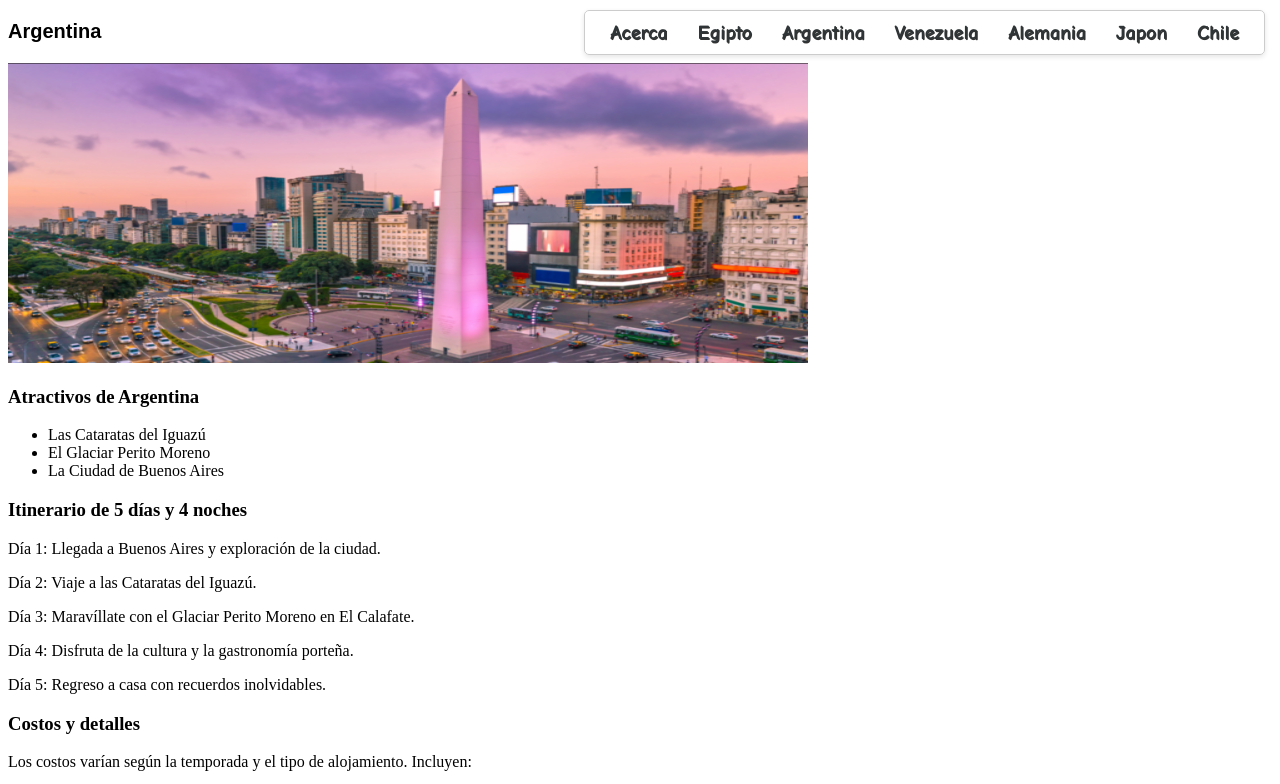
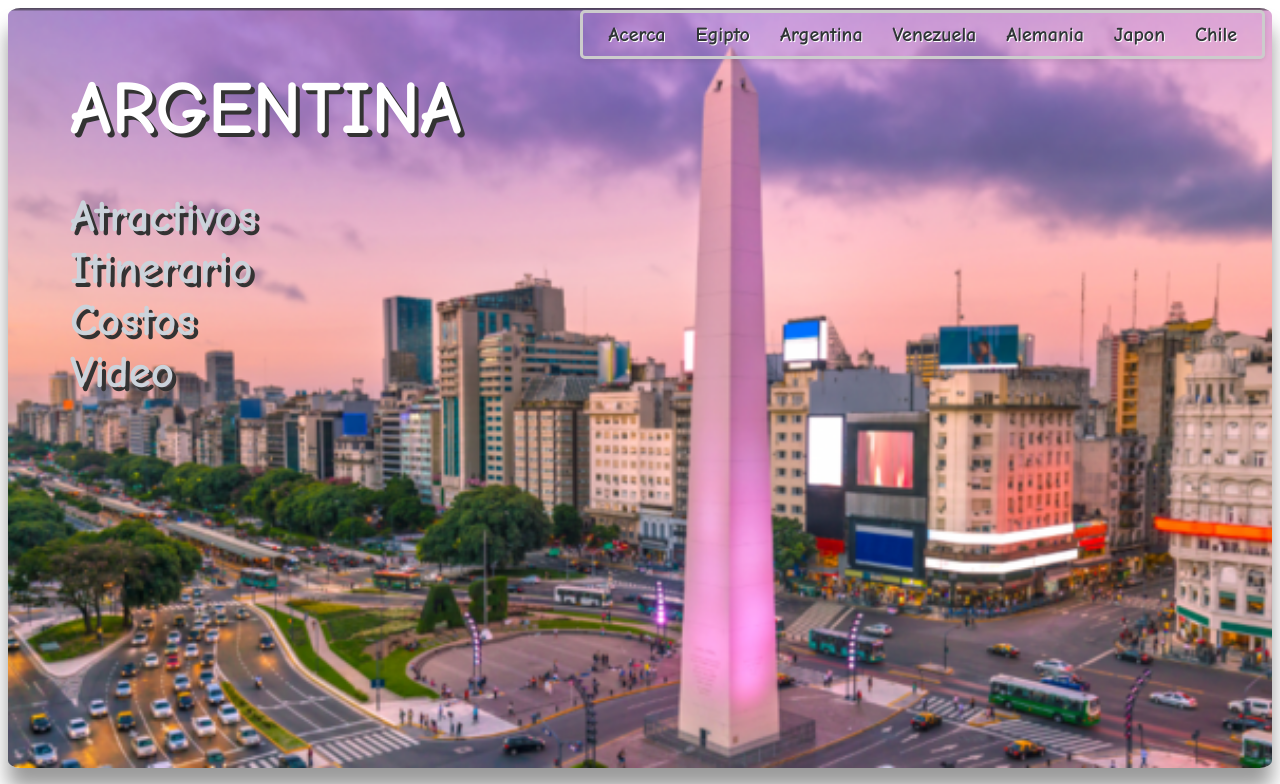
Before and after one commit to jbcgames/travel_partners_agency_css, a plain HTML site: page sites/sitio2.html in a window 1280 px wide. Shown: the top 784 px of the page. Drawn offline with Linux system fonts and the light colour scheme.

Commit message:
Actualizado segundo menu y adicionales

```diff
--- a/sites/sitio2.html
+++ b/sites/sitio2.html
@@ -7,8 +7,8 @@
     <title>Argentina</title>
   </head>
   <header>
-    <p style="font-family: Arial, sans-serif; font-size: 20px; font-weight: bold;">Argentina</p>
-    <img src="resources/images/main/argentina.png"width="800" height="300"/>
+    <p class="image-text">ARGENTINA</p>
+    <img class= "Principal" src="resources/images/main/argentina.png"width="800" height="300"/>
     <nav>
       <a href=acerca.html > <div class="acerca">Acerca</div></a>
       <a href="sitio1.html">
@@ -36,19 +36,36 @@
 
         </a>
     </nav>
+    <nav_lateral class="image-text">
+      <a href=#Atractivos>
+        <div>Atractivos</div>
 
+        </a>
+        <a href=#Itinerario>
+          <div >Itinerario</div>
+
+          </a>
+          <a href=#Costos>
+            <div >Costos</div>
+
+            </a>
+            <a href=#Video>
+              <div >Video</div>
+
+              </a>
+    </nav_lateral>
   </header>
   <main>
     <article>
-      <section>
+      <section id="Atractivos">
         <h1>Atractivos de Argentina</h1>
         <ul>
             <li>Las Cataratas del Iguazú</li>
             <li>El Glaciar Perito Moreno</li>
             <li>La Ciudad de Buenos Aires</li>
         </ul>
-      </section>
-          <section>
+      </section >
+          <section id="Itinerario">
         <h1>Itinerario de 5 días y 4 noches</h1>
         <p>Día 1: Llegada a Buenos Aires y exploración de la ciudad.</p>
         <p>Día 2: Viaje a las Cataratas del Iguazú.</p>
@@ -56,7 +73,7 @@
         <p>Día 4: Disfruta de la cultura y la gastronomía porteña.</p>
         <p>Día 5: Regreso a casa con recuerdos inolvidables.</p>
           </section>
-          <section>
+          <section id="Costos">
         <h1>Costos y detalles</h1>
         <p>Los costos varían según la temporada y el tipo de alojamiento. Incluyen:</p>
         <ul>
@@ -69,7 +86,7 @@
     </article>
   </main>
   <aside>
-    <section>
+    <section id="Video">
      <iframe width="560" height="315" src="https://www.youtube.com/embed/NrvXE1HbmEQ?si=CSA1AvzmCFFVhsxv" title="YouTube video player" frameborder="0" allow="accelerometer; autoplay; clipboard-write; encrypted-media; gyroscope; picture-in-picture; web-share" allowfullscreen></iframe>
     </section>
   </aside>
--- a/sites/styles.css
+++ b/sites/styles.css
@@ -3,7 +3,7 @@ nav {
     top: 10px;
     right: 15px;
     padding: 10px;
-    border: 1px solid #ccc;
+    border: 3px solid #ccc;
     border-radius: 5px;
     box-shadow: 0 2px 5px rgba(0, 0, 0, 0.1);
     display: flex;
@@ -15,7 +15,7 @@ nav a {
     text-decoration: none;
     margin-right: 15px;
     font-family: 'Comic Sans MS';
-    text-shadow: 1px 1px #333;
+    text-shadow: 1px 1px #ffffff;
     margin-left: 15px; /* Espacio entre los enlaces */
     color: #2f3536; /* Color del texto */
     border-right: 100px;
@@ -24,6 +24,7 @@ nav a {
 }
 nav a:hover {
     font-weight: bold;
+    border: 2px solid #d3babad2;
     font-size:0px;
   }
   .Pais.Egipto:hover {
@@ -70,20 +71,34 @@ nav a:hover {
     font-size:30px;
   }
   .Principal {
-    width: 100%; /* Ancho del 100% para que se adapte al contenedor */
-    height: auto; /* Altura automática para mantener la proporción */
+    height: 760px; /* Altura automática para mantener la proporción */
+    width: 100%; /* Ajusta el ancho de la imagen según tus necesidades */
+    object-fit: cover;
     display: block; /* Asegura que la imagen se muestre como bloque */
     margin-top: 0; /* Elimina el margen superior para que esté en la parte superior */
+    box-shadow: 0 20px 20px rgba(0, 0, 0, 0.4);
+    border-radius: 1%;
+
   }
   /* Estilos para el contenedor */
 /* Estilos para el texto */
 .image-text {
   position: absolute;
   font-family: 'Comic Sans MS';
-  top: -50px; /* Ajusta la posición vertical según tu preferencia */
-  left: 20px; /* Ajusta la posición horizontal según tu preferencia */
+  top: -10px; /* Ajusta la posición vertical según tu preferencia */
+  left: 70px; /* Ajusta la posición horizontal según tu preferencia */
   color: white; /* Color del texto */
   text-shadow: 4px 4px #333;
   font-size: 75px; /* Tamaño de fuente */
   font-weight: bold; /* Peso de la fuente */
 }
+html {
+  /*overflow: hidden;*/
+}
+nav_lateral a{
+  position: relative;
+  top: 200px;
+  font-size: 45px;
+  color: rgb(203, 211, 219);
+  text-decoration: none;
+}
```
Also changed, not shown: sites/acerca.html (+14 -4 lines), sites/sitio1.html (+22 -4 lines), sites/sitio3.html (+24 -6 lines), sites/sitio4.html (+23 -6 lines), sites/sitio5.html (+24 -6 lines), sites/sitio6.html (+23 -6 lines).
